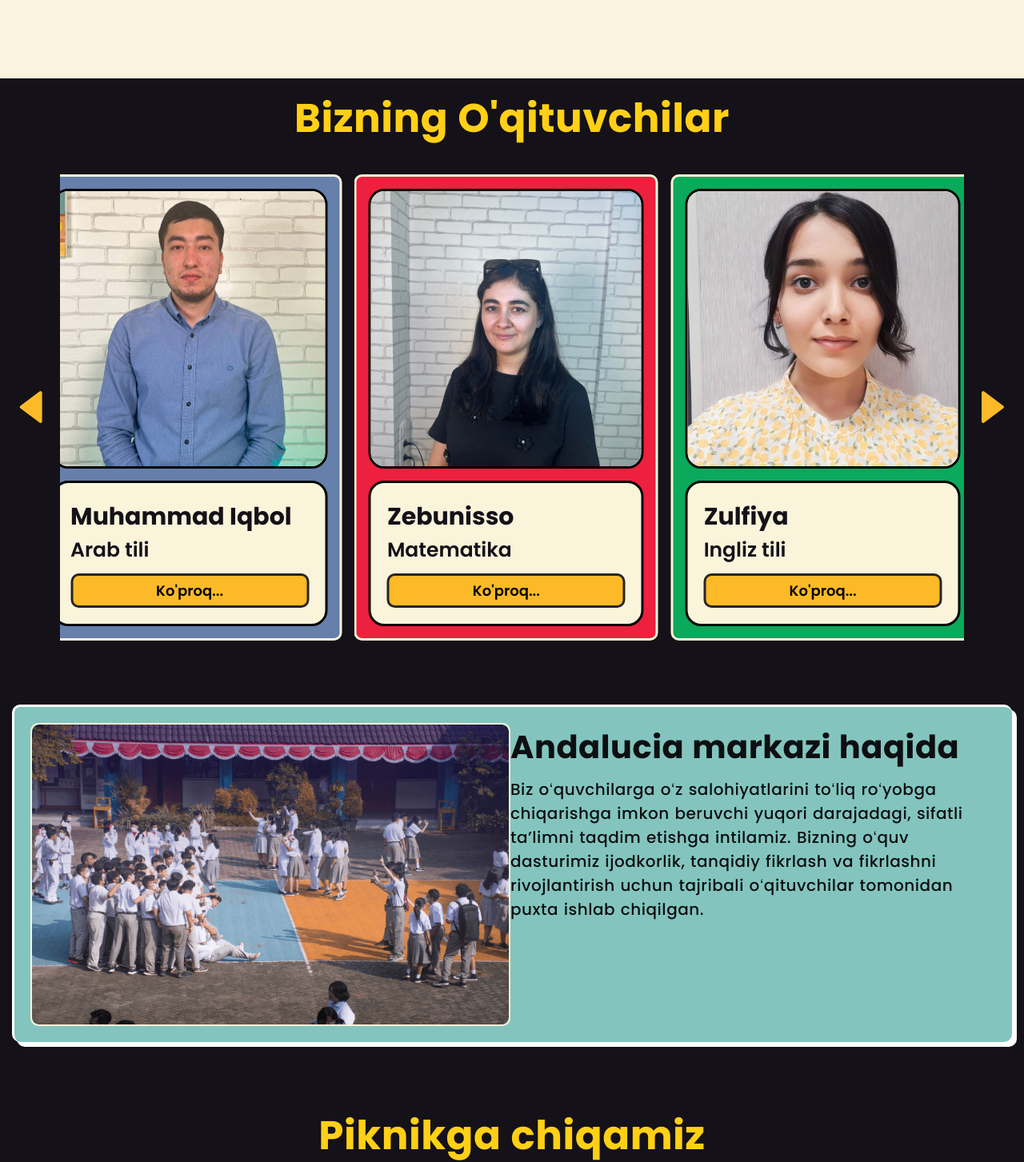
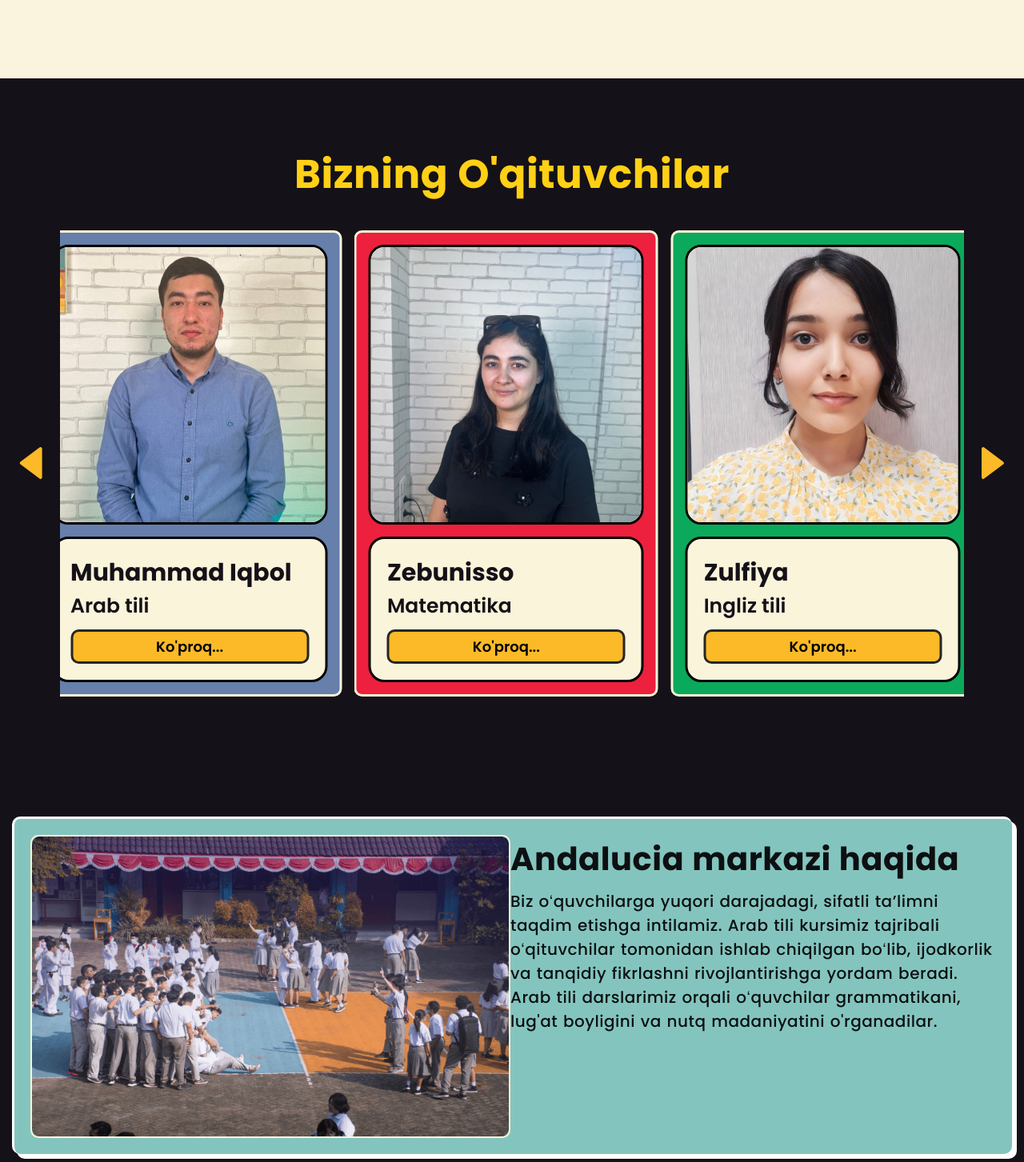
Before and after one commit to Mirjalol49/Andalucia, a React (Vite) app: page / in a window 1280 px wide. Shown: the part 2322-3775 px from the top of the page at 80% size. Built offline with nearby package versions, Linux system fonts and the light colour scheme.

Commit message:
data changed

```diff
--- a/index.html
+++ b/index.html
@@ -1,4 +1,4 @@
-<!doctype html>
+<!DOCTYPE html>
 <html lang="en">
   <head>
     <meta charset="UTF-8" />
@@ -8,7 +8,7 @@
 <link href="dist/hamburgers.css" rel="stylesheet">
 
    <meta name="viewport" content="width=device-width, initial-scale=1.0" />
-    <title>Andalucia</title>
+    <title>Arab tili</title>
   </head>
   <body>
     <div id="root"></div>
--- a/src/assets/Pages/MainPage/AboutMe/AboutMe.jsx
+++ b/src/assets/Pages/MainPage/AboutMe/AboutMe.jsx
@@ -13,11 +13,12 @@
             <h3 className="aboutme-title">Andalucia markazi haqida</h3>
             <p className="aboutme-subtitle">
               {" "}
-              Biz oʻquvchilarga oʻz salohiyatlarini toʻliq roʻyobga chiqarishga
-              imkon beruvchi yuqori darajadagi, sifatli taʼlimni taqdim etishga
-              intilamiz. Bizning oʻquv dasturimiz ijodkorlik, tanqidiy fikrlash
-              va fikrlashni rivojlantirish uchun tajribali oʻqituvchilar
-              tomonidan puxta ishlab chiqilgan.
+              Biz oʻquvchilarga yuqori darajadagi, sifatli taʼlimni taqdim
+              etishga intilamiz. Arab tili kursimiz tajribali oʻqituvchilar
+              tomonidan ishlab chiqilgan boʻlib, ijodkorlik va tanqidiy
+              fikrlashni rivojlantirishga yordam beradi. Arab tili darslarimiz
+              orqali oʻquvchilar grammatikani, lug'at boyligini va nutq
+              madaniyatini o'rganadilar.
             </p>
           </div>
         </div>
--- a/src/assets/Pages/MainPage/Teachers/Teachers.css
+++ b/src/assets/Pages/MainPage/Teachers/Teachers.css
@@ -1,5 +1,5 @@
 .teachers {
-    padding: 30px 0;
+    padding: 100px 0;
 
 
 }
```
